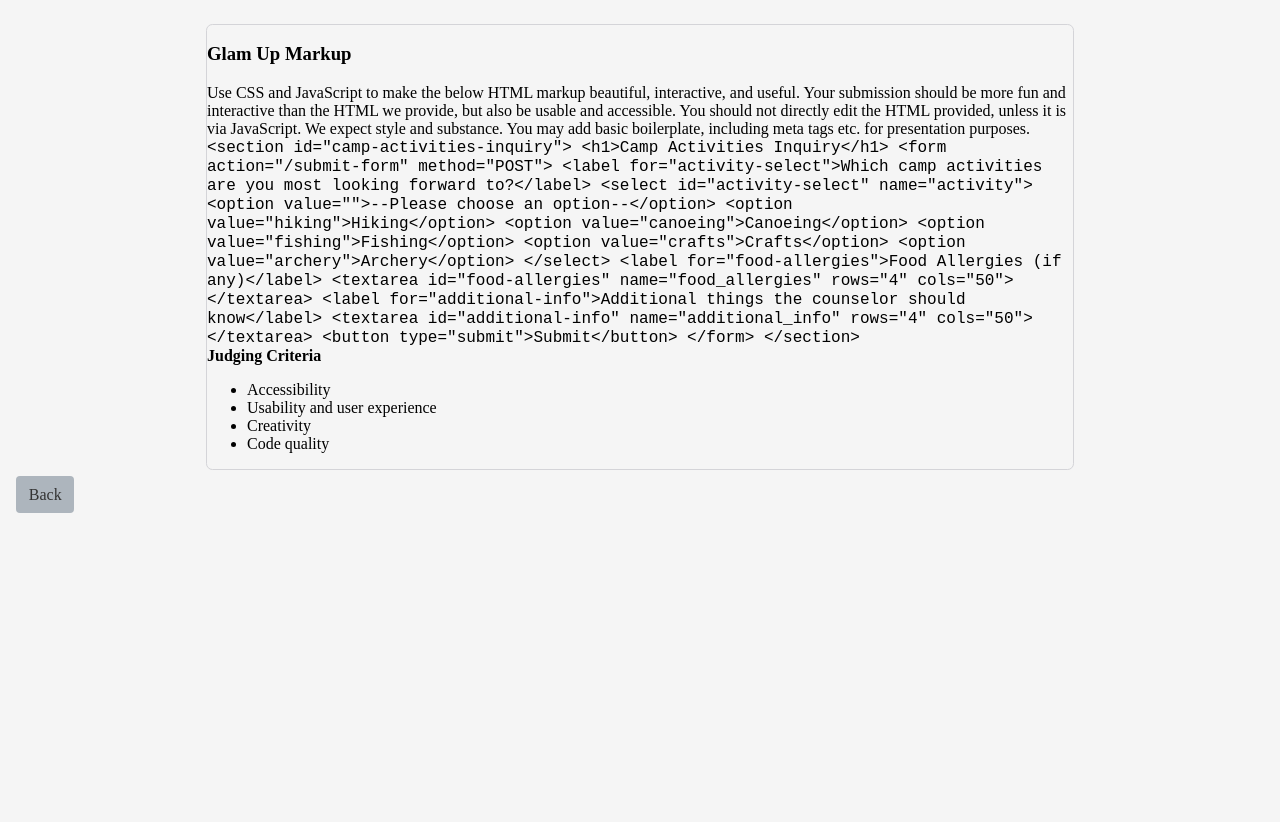
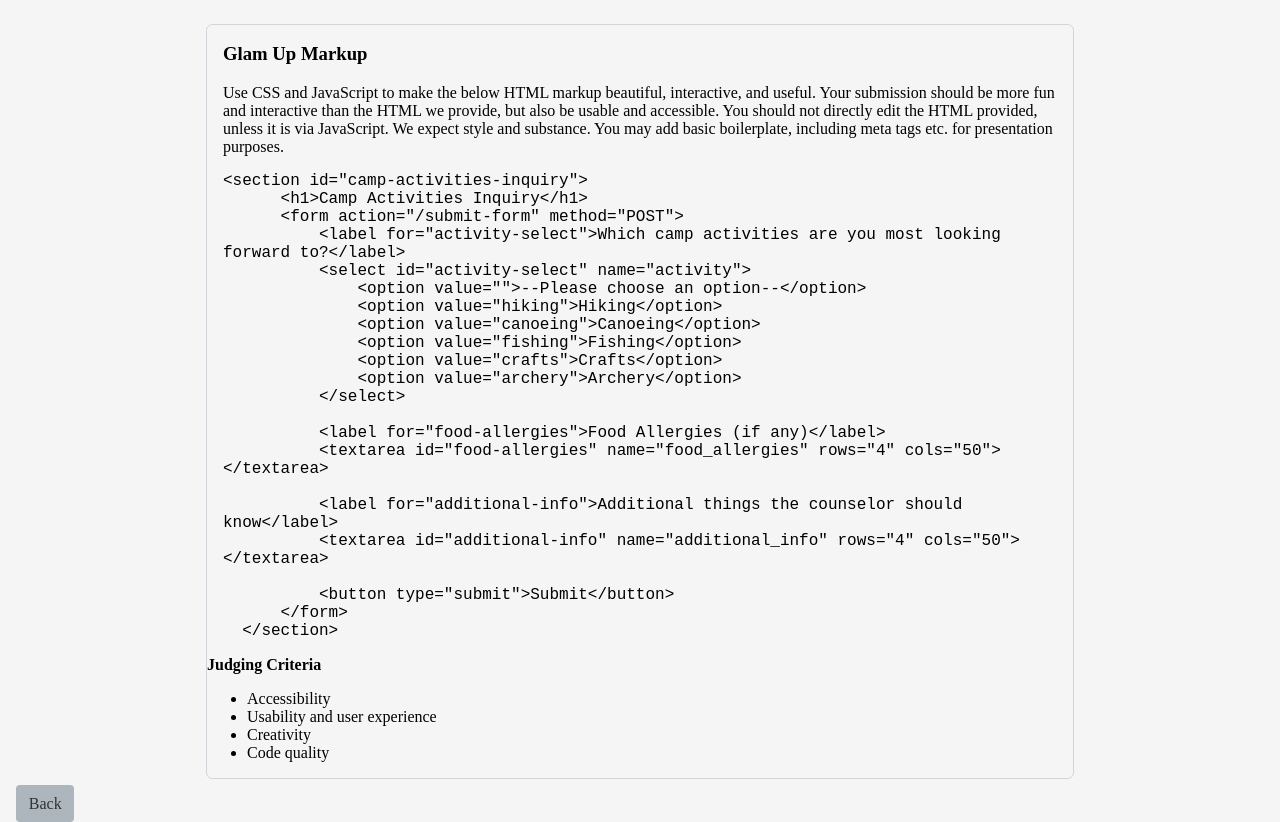
Before and after one commit to aam198/css-playground, a website: page public/pages/wc.html in a window 1280 px wide. Shown: the part 716-1538 px from the top of the page. Before the commit the page ends 1229 px from the top, so only its background shows below. Drawn offline with Linux system fonts and the light colour scheme; files that its build step writes are made by us from their sources; a web font is replaced by a local one.

Commit message:
Updates made to code example within card component example

```diff
--- a/public/pages/wc.html
+++ b/public/pages/wc.html
@@ -35,8 +35,8 @@
             <h3>Glam Up Markup</h3>
           </div>
             <div class="card-content">Use CSS and JavaScript to make the below HTML markup beautiful, interactive, and useful. Your submission should be more fun and interactive than the HTML we provide, but also be usable and accessible. You should not directly edit the HTML provided, unless it is via JavaScript. We expect style and substance. You may add basic boilerplate, including meta tags etc. for presentation purposes.</div>
-              <div class="card-image-example">
-            <code>&lt;section id="camp-activities-inquiry"&gt;
+              <div class="card-code-example">
+            <pre>&lt;section id="camp-activities-inquiry"&gt;
       &lt;h1&gt;Camp Activities Inquiry&lt;/h1&gt;
       &lt;form action="/submit-form" method="POST"&gt;
           &lt;label for="activity-select"&gt;Which camp activities are you most looking forward to?&lt;/label&gt;
@@ -57,7 +57,7 @@
 
           &lt;button type="submit"&gt;Submit&lt;/button&gt;
       &lt;/form&gt;
-  &lt;/section&gt;</code>
+  &lt;/section&gt;</pre>
           </div>
         </div>
         <div class="aside-card">
--- a/public/styles/wc.css
+++ b/public/styles/wc.css
@@ -50,3 +50,11 @@ section h2{
   border-color: rgb(212 212 216 / 1);
   border-radius: 0.4rem;
 }
+
+.main-card{
+  margin: 1rem;
+}
+
+.card-code-example pre{
+  white-space: pre-wrap;
+}
```
